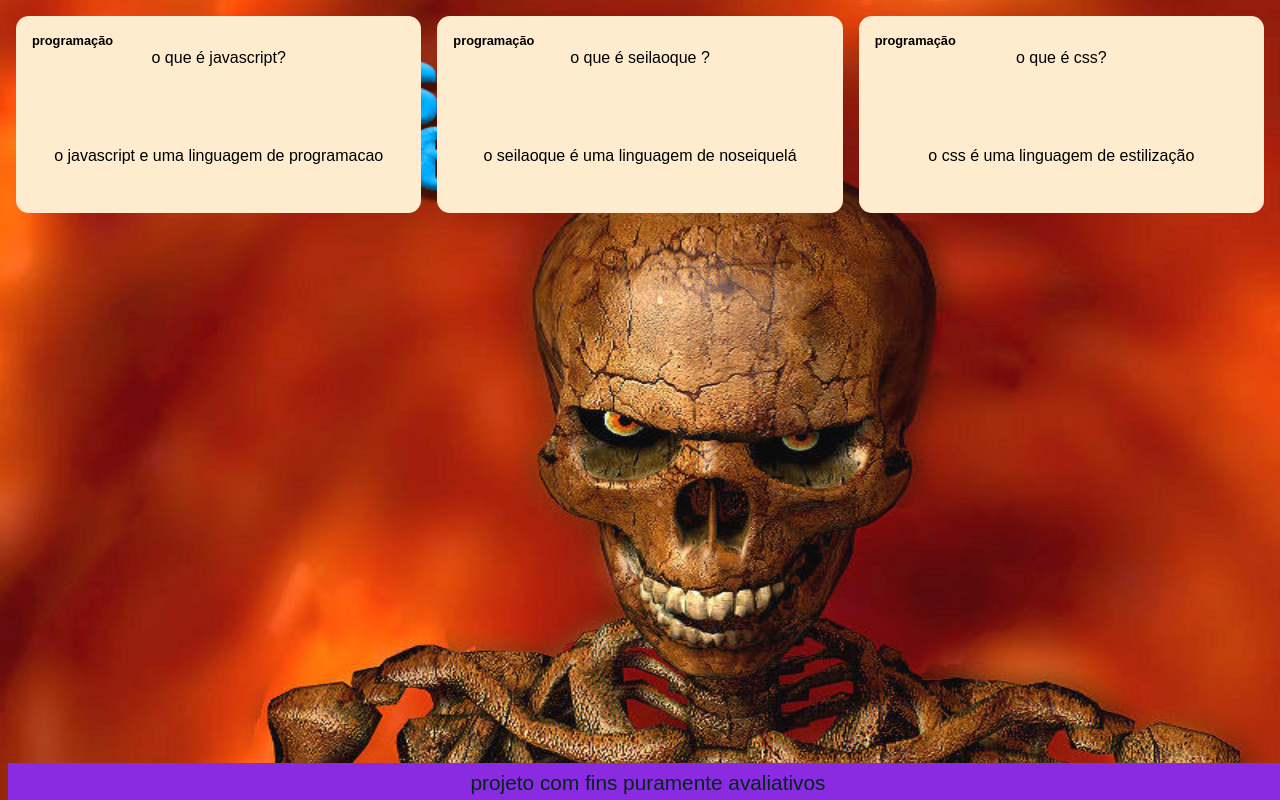
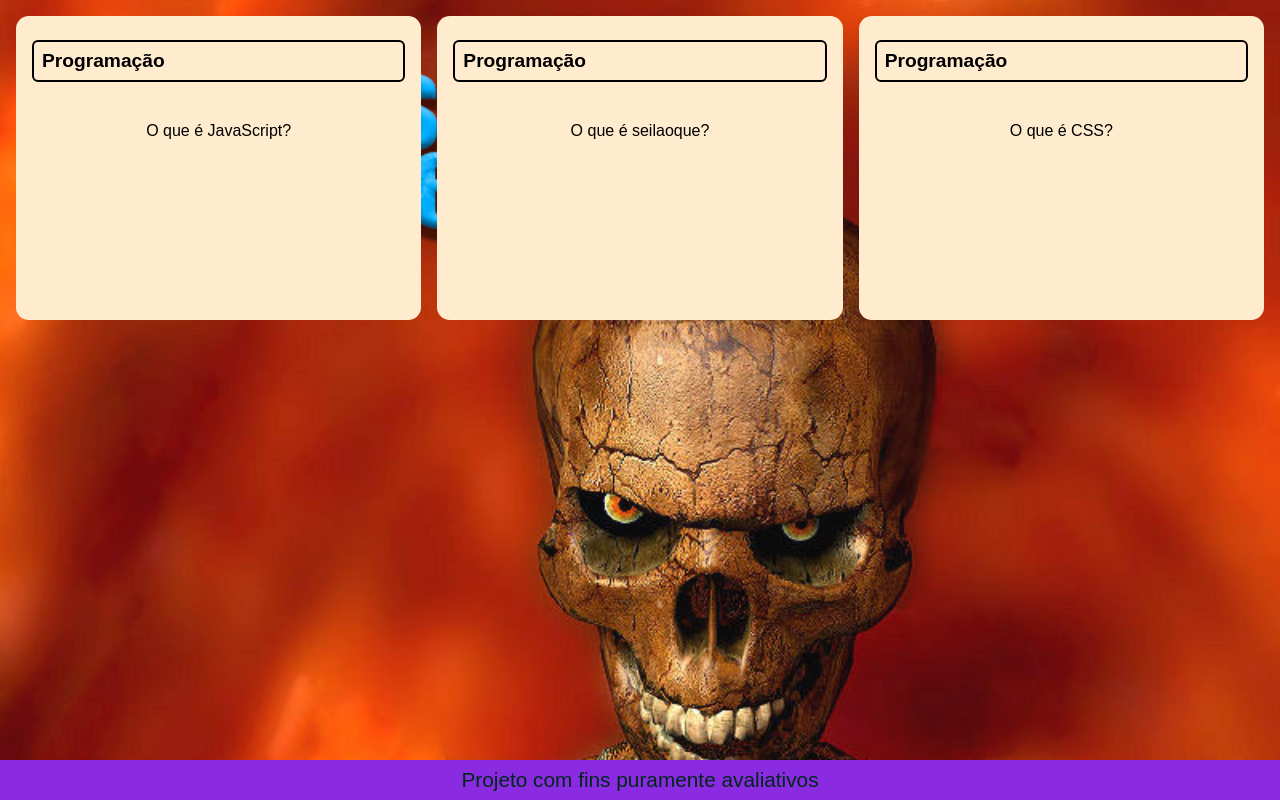
Before and after one commit to mattanoaula/flash-card-mattano, a plain HTML site: page index.html in a window 1280 px wide. Drawn offline with Linux system fonts and the light colour scheme.

Commit message:
aula - 05

```diff
--- a/assets/style.css
+++ b/assets/style.css
@@ -1,50 +1,75 @@
 body {
-    background: url(img/soldierscomp.png);
-    background-size: 100vw 100vh;
-background-color: beige;
-font-family: Arial, Helvetica, sans-serif;
+    background: url('/assets/img/soldierscomp.png');
+    background-repeat: no-repeat;
+    background-size: cover;
+    font-family: Arial, Helvetica, sans-serif;
+    margin: 0;
+    padding: 0;
 }
+
 footer {
     background-color: blueviolet;
     color: rgb(0, 39, 26);
     position: fixed;
     bottom: 0;
     width: 100%;
+    padding: 0.5rem 0;
 }
+
 footer p {
     text-align: center;
     font-size: 1.3rem;
-    margin-top: 0.5rem;
-    height: 0.5rem;
+    margin: 0;
 }
+
 #container {
-    display:flex
+    display: flex;
+    gap: 1rem;
+    padding: 1rem;
 }
+
 .cartao {
-    height: 100%;
-    margin: 0.5rem 0.5rem;
     background-color: blanchedalmond;
     flex-grow: 1;
-    flex-basis: calc(33% - 6rem);
+    flex-basis: calc(33% - 1rem);
     border-radius: 0.8rem;
+    cursor: pointer;
+    padding: 1rem;
+    box-sizing: border-box;
+}
+
+.cartao:hover .cartao__conteudo{
+    transform: rotateY(180deg);
+
+}
+.cartao__conteudo{
     transform-style: preserve-3d;
     transition: transform 300ms ease-in-out;
 }
-.cartao__conteudo h3{
-    text-align: left
+
+.cartao__conteudo h3 {
+    text-align: left;
     border: 2px solid black;
     border-radius: 6px;
     padding: 8px;
-    margin: 8px;
-    position: absolute;
-    font-size: 1vw;
-    backface-visibility::after ;
+    margin: 8px 0;
+    font-size: 1.2rem;
+    position: relative;
+    backface-visibility: hidden;
 }
-.cartao__conteudo p{
+
+.cartao__conteudo p {
     text-align: center;
     margin-top: 1px;
-    padding: 2rem
+    padding: 2rem;
+    backface-visibility: hidden;
 }
-.cartao:hover .cartao__conteudo{
-  transform: rotateY(180deg);
+.cartao__conteudo__pergunta, .cartao__conteudo__resposta{
+    backface-visibility: hidden;
 }
+.cartao__conteudo__resposta{
+    transform: rotateY(180deg);
+        background-color: rgb(222, 192, 149);
+    backface-visibility: hidden;
+    border-radius: 1rem;
+}
--- a/index.html
+++ b/index.html
@@ -1,51 +1,54 @@
 <!DOCTYPE html>
-<html lang="en">
+<html lang="pt-BR">
 <head>
-    <meta charset="UTF-8">
-    <meta name="viewport" content="width=device-width, initial-scale=1.0">
-    <link rel="stylesheet" href="assets/style.css">
-    <title>flashcard</title>
+    <meta charset="UTF-8" />
+    <meta name="viewport" content="width=device-width, initial-scale=1" />
+    <link rel="stylesheet" href="assets/style.css" />
+    <title>Flashcard</title>
 </head>
 <body>
     <main>
         <section id="container">
             <article class="cartao">
                 <div class="cartao__conteudo">
-    <h3>programação</h3>
+                    <h3>Programação</h3>
                     <div class="cartao__conteudo__pergunta">
-        <p>o que é javascript?</p>
+                        <p>O que é JavaScript?</p>
                     </div>
                     <div class="cartao__conteudo__resposta">
-        <p>o javascript e uma linguagem de programacao</p>
+                        <p>JavaScript é uma linguagem de programação.</p>
                     </div>
                 </div>
             </article>
+
             <article class="cartao">
                 <div class="cartao__conteudo">
-    <h3>programação</h3>
+                    <h3>Programação</h3>
                     <div class="cartao__conteudo__pergunta">
-        <p>o que é seilaoque ?</p>
+                        <p>O que é seilaoque?</p>
                     </div>
                     <div class="cartao__conteudo__resposta">
-        <p>o seilaoque é uma linguagem de noseiquelá</p>
+                        <p>Seilaoque é uma linguagem de noseiquelá.</p>
                     </div>
                 </div>
             </article>
+
             <article class="cartao">
                 <div class="cartao__conteudo">
-    <h3>programação</h3>
+                    <h3>Programação</h3>
                     <div class="cartao__conteudo__pergunta">
-        <p>o que é css?</p>
+                        <p>O que é CSS?</p>
                     </div>
                     <div class="cartao__conteudo__resposta">
-        <p>o css é uma linguagem de estilização</p>
+                        <p>CSS é uma linguagem de estilização.</p>
                     </div>
                 </div>
             </article>
         </section>
     </main>
+
     <footer>
-    <p>projeto com fins puramente avaliativos</p>
+        <p>Projeto com fins puramente avaliativos</p>
     </footer>
 </body>
 </html>
```
Lines whose indentation alone changed are shown as unchanged.
